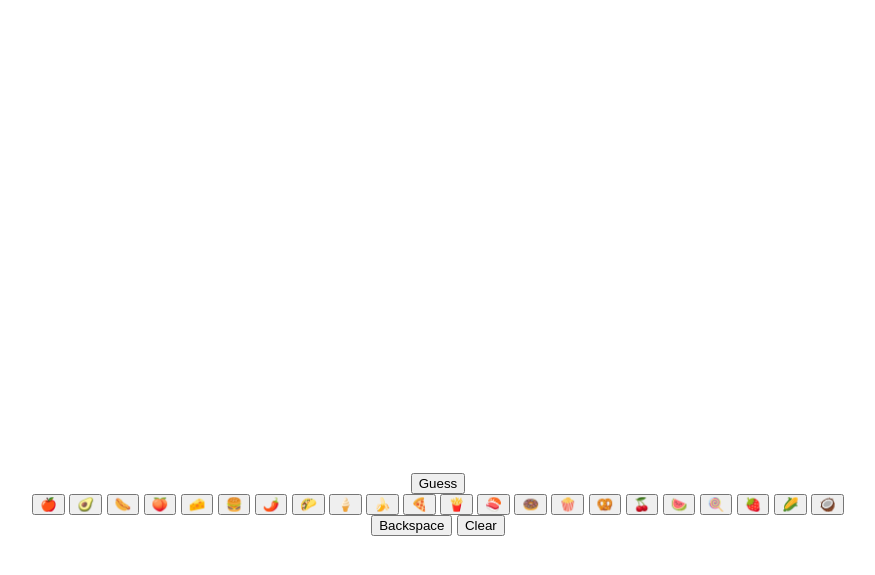
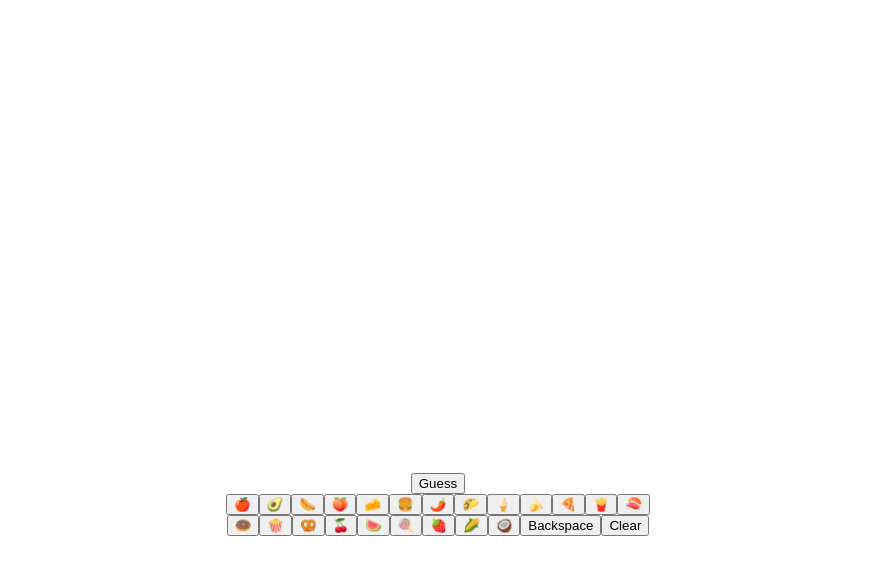
Before and after one commit to D3lyth/milestone_project2, a plain HTML site: page index.html in a window 1280 px wide. Shown: the part 85-660 px from the top of the page, without its empty margins (202-1077 px from the left). Drawn offline with Linux system fonts and the light colour scheme.

Commit message:
Style - Add style to keyboard

```diff
--- a/assets/css/style.css
+++ b/assets/css/style.css
@@ -15,3 +15,13 @@ body {
     display: flex;
     flex-wrap: wrap;
   }
+
+  /* KEYBOARD STYLING */
+#keyboard {
+    display: flex;
+    flex-wrap: wrap;
+    justify-content: center;
+    width: 450px;
+    margin: 5px;
+    margin: 0 auto;
+  }
```
